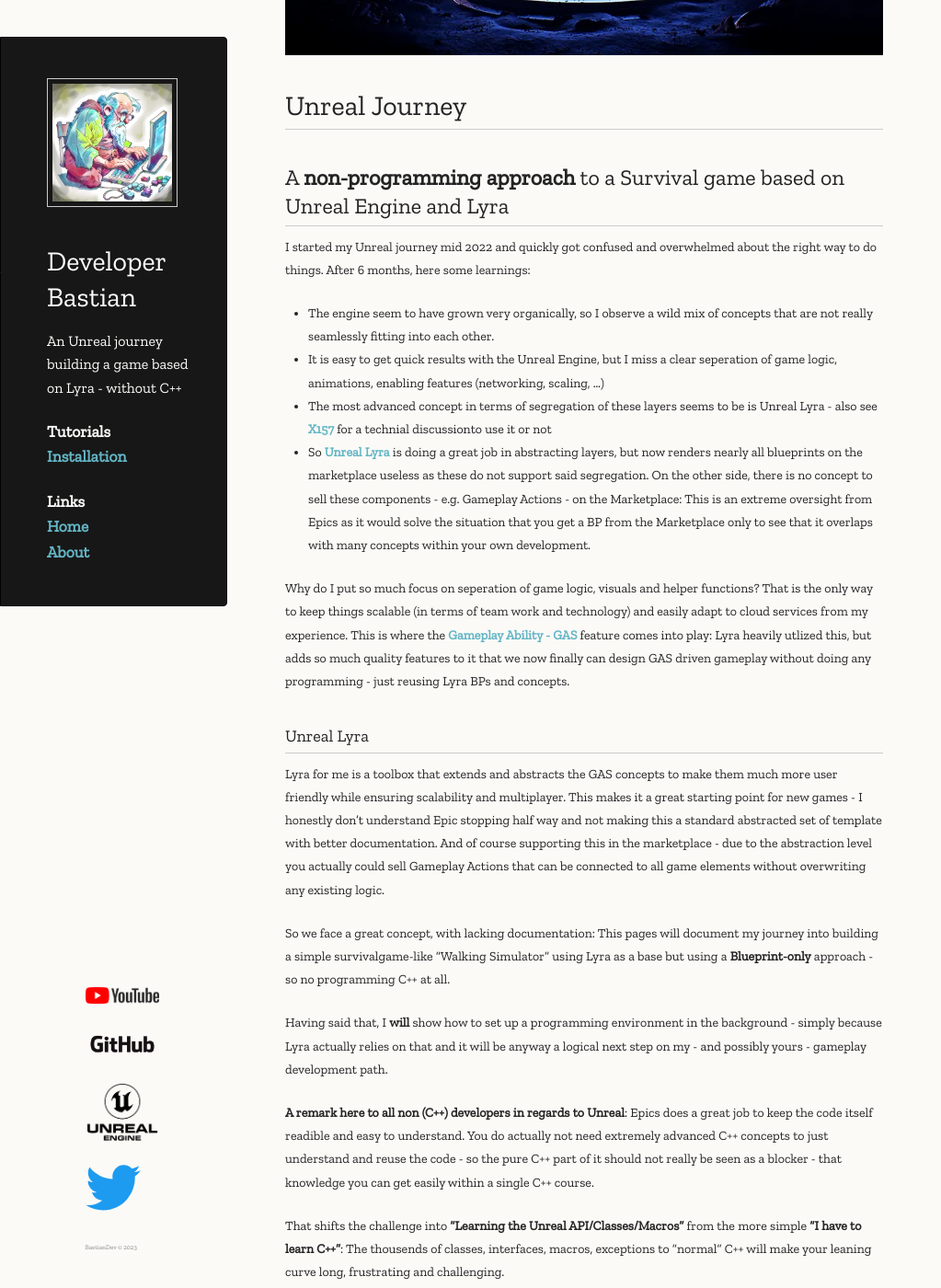
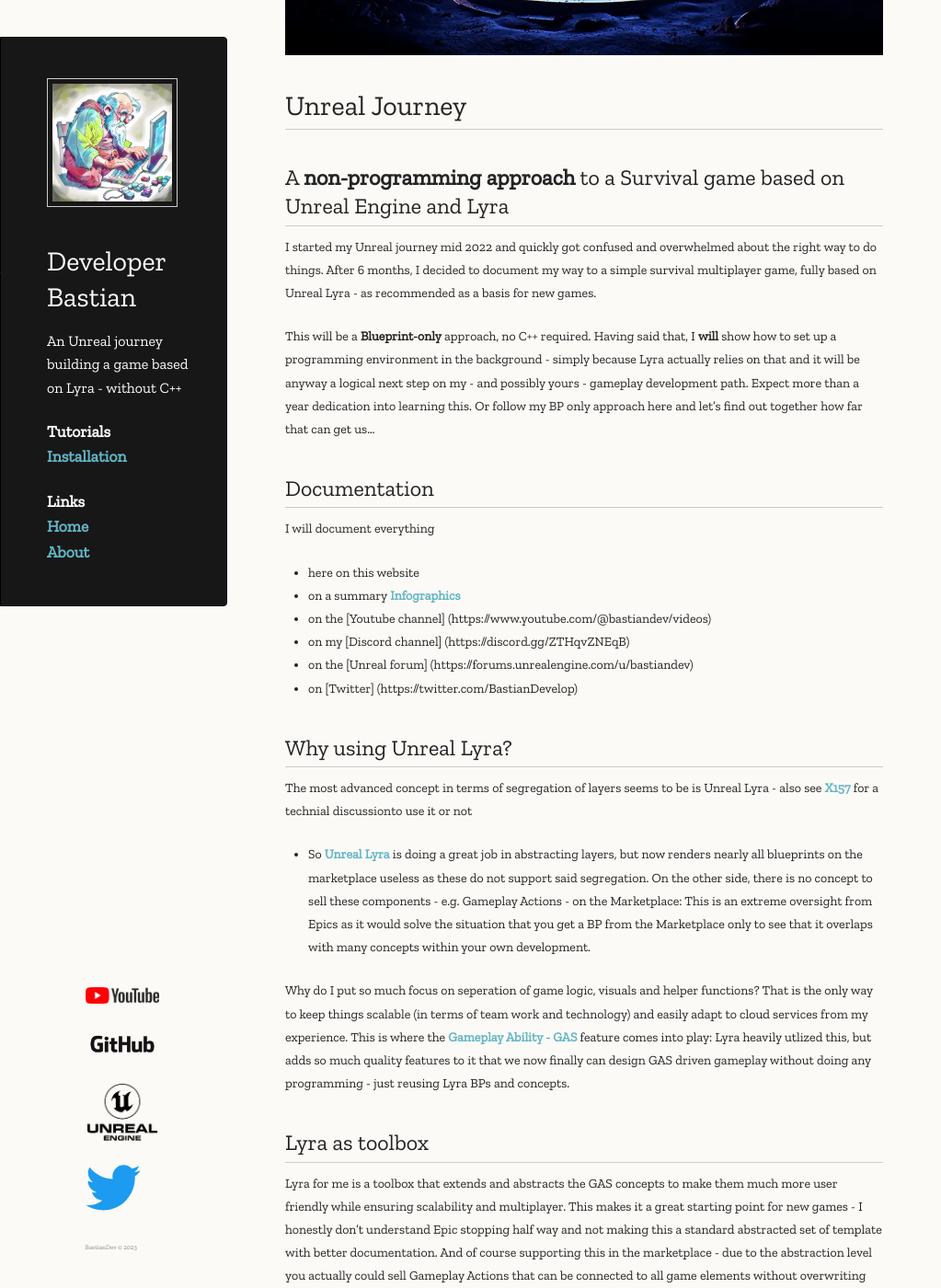
Before and after one commit to DeveloperBastian/www, a Jekyll site: the page built from index.md, in a window 1280 px wide and 1400 px high, scrolled down 391 px. Shown: the whole window at 92% size, without its empty margins (0-1023 px from the left). Built offline with Jekyll 4.4.1, drawn with Linux system fonts in a browser that asks for light colours; our own code applies the rules of GitHub Pages for plain Markdown files; some of the changed text lies outside the part shown.

Commit message:
Added all links to main page

```diff
--- a/index.md
+++ b/index.md
@@ -9,28 +9,29 @@
 
 ## A **non-programming approach** to a Survival game based on Unreal Engine and Lyra
 
-I started my Unreal journey mid 2022 and quickly got confused and overwhelmed about the right way to do things. After 6 months, here some learnings:
+I started my Unreal journey mid 2022 and quickly got confused and overwhelmed about the right way to do things.
+After 6 months, I decided to document my way to a simple survival multiplayer game, fully based on Unreal Lyra - as recommended as a basis for new games.
 
-*   The engine seem to have grown very organically, so I observe a wild mix of concepts that are not really seamlessly fitting into each other.
-*	It is easy to get quick results with the Unreal Engine, but I miss a clear seperation of game logic, animations, enabling features (networking, scaling, ...)
-*   The most advanced concept in terms of segregation of these layers seems to be is Unreal Lyra - also see [X157](https://x157.github.io/UE5/LyraStarterGame/Pros-and-Cons) for a technial discussionto use it or not
+This will be a **Blueprint-only** approach, no C++ required. Having said that, I **will** show how to set up a programming environment in the background - simply because Lyra actually relies on that and it will be anyway a logical next step on my - and possibly yours - gameplay development path.
+Expect more than a year dedication into learning this. Or follow my BP only approach here and let's find out together how far that can get us...
+
+## Documentation
+I will document everything
+
+*   here on this website
+*	on a summary [Infographics](https://github.com/DeveloperBastian/Unreal-Lyra-Concepts/blob/main/infographics/Unreal%20Lyra.pdf)
+*	on the [Youtube channel] (https://www.youtube.com/@bastiandev/videos)
+*	on my [Discord channel] (https://discord.gg/ZTHqvZNEqB)
+*	on the [Unreal forum] (https://forums.unrealengine.com/u/bastiandev)
+*	on [Twitter] (https://twitter.com/BastianDevelop)
+
+## Why using Unreal Lyra?
+The most advanced concept in terms of segregation of  layers seems to be is Unreal Lyra - also see [X157](https://x157.github.io/UE5/LyraStarterGame/Pros-and-Cons) for a technial discussionto use it or not
 *   So [Unreal Lyra](https://docs.unrealengine.com/5.0/en-US/lyra-sample-game-in-unreal-engine/) is doing a great job in abstracting layers, but now renders nearly all blueprints on the marketplace useless as these do not support said segregation. On the other side, there is no concept to sell these components - e.g. Gameplay Actions - on the Marketplace: This is an extreme oversight from Epics as it would solve the situation that you get a BP from the Marketplace only to see that it overlaps with many concepts within your own development.
 
 Why do I put so much focus on seperation of game logic, visuals and helper functions? That is the only way to keep things scalable (in terms of team work and technology) and easily adapt to cloud services from my experience.
 This is where the [Gameplay Ability - GAS](https://docs.unrealengine.com/5.1/en-US/using-gameplay-abilities-in-unreal-engine/) feature comes into play: Lyra heavily utlized this, but adds so much quality features to it that we now finally can design GAS driven gameplay without doing any programming - just reusing Lyra BPs and concepts.
 
-### Unreal Lyra
-
+## Lyra as toolbox
 Lyra for me is a toolbox that extends and abstracts the GAS concepts to make them much more user friendly while ensuring scalability and multiplayer. This makes it a great starting point for new games - I honestly don't understand Epic stopping half way and not making this a standard abstracted set of template with better documentation.
 And of course supporting this in the marketplace - due to the abstraction level you actually could sell Gameplay Actions that can be connected to all game elements without overwriting any existing logic.
-
-So we face a great concept, with lacking documentation: This pages will document my journey into building a simple survivalgame-like "Walking Simulator" using Lyra as a base but using a **Blueprint-only** approach - so no programming C++ at all.
-
-Having said that, I **will** show how to set up a programming environment in the background - simply because Lyra actually relies on that and it will be anyway a logical next step on my - and possibly yours - gameplay development path.
-
-**A remark here to all non (C++) developers in regards to Unreal**:
-Epics does a great job to keep the code itself readible and easy to understand. You do actually not need extremely advanced C++ concepts to just understand and reuse the code - so the pure C++ part of it should not really be seen as a blocker - that knowledge you can get easily within a single C++ course.
-
-That shifts the challenge into **"Learning the Unreal API/Classes/Macros"** from the more simple **"I have to learn C++"**: The thousends of classes, interfaces, macros, exceptions to "normal" C++ will make your leaning curve long, frustrating and challenging.
-
-Expect more than a year dedication into learning this. Or follow my BP only approach here and let's find out together how far that can get us...
```
Also changed, not shown: install.md (+0 -3 lines).
